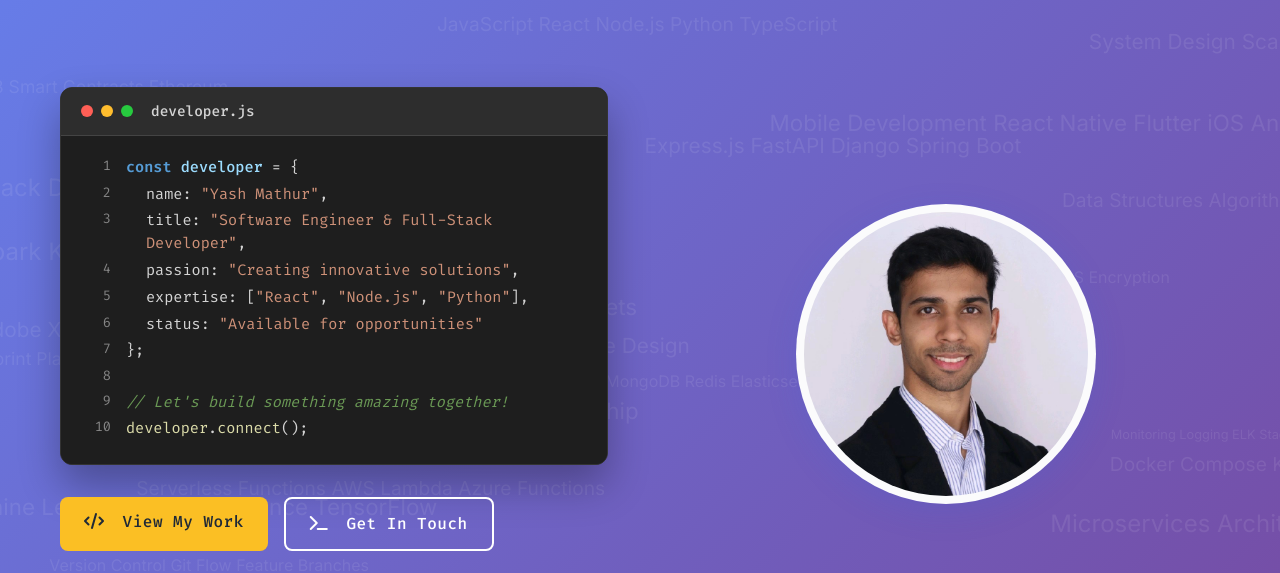
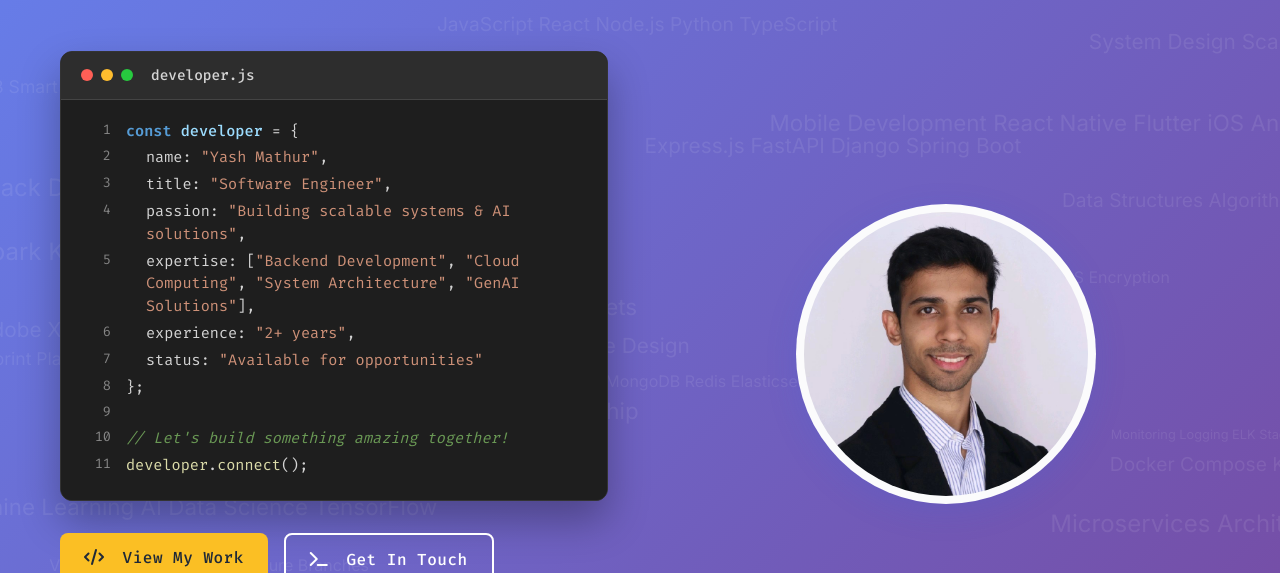
Before and after one commit to mathur-14/portfolio-website, a plain HTML site: page index.html in a window 1280 px wide. Shown: the part 71-644 px from the top of the page. Drawn offline with Linux system fonts and the light colour scheme.

Commit message:
update home page

```diff
--- a/index.html
+++ b/index.html
@@ -108,34 +108,38 @@
                         </div>
                         <div class="code-line">
                             <span class="line-number">3</span>
-                            <span class="code-text indent">title: <span class="string">"Software Engineer & Full-Stack Developer"</span>,</span>
+                            <span class="code-text indent">title: <span class="string">"Software Engineer"</span>,</span>
                         </div>
                         <div class="code-line">
                             <span class="line-number">4</span>
-                            <span class="code-text indent">passion: <span class="string">"Creating innovative solutions"</span>,</span>
+                            <span class="code-text indent">passion: <span class="string">"Building scalable systems & AI solutions"</span>,</span>
                         </div>
                         <div class="code-line">
                             <span class="line-number">5</span>
-                            <span class="code-text indent">expertise: [<span class="string">"React"</span>, <span class="string">"Node.js"</span>, <span class="string">"Python"</span>],</span>
+                            <span class="code-text indent">expertise: [<span class="string">"Backend Development"</span>, <span class="string">"Cloud Computing"</span>, <span class="string">"System Architecture"</span>, <span class="string">"GenAI Solutions"</span>],</span>
                         </div>
                         <div class="code-line">
                             <span class="line-number">6</span>
+                            <span class="code-text indent">experience: <span class="string">"2+ years"</span>,</span>
+                        </div>
+                        <div class="code-line">
+                            <span class="line-number">7</span>
                             <span class="code-text indent">status: <span class="string">"Available for opportunities"</span></span>
                         </div>
                         <div class="code-line">
-                            <span class="line-number">7</span>
+                            <span class="line-number">8</span>
                             <span class="code-text">};</span>
                         </div>
                         <div class="code-line">
-                            <span class="line-number">8</span>
+                            <span class="line-number">9</span>
                             <span class="code-text"></span>
                         </div>
                         <div class="code-line">
-                            <span class="line-number">9</span>
+                            <span class="line-number">10</span>
                             <span class="code-text"><span class="comment">// Let's build something amazing together!</span></span>
                         </div>
                         <div class="code-line">
-                            <span class="line-number">10</span>
+                            <span class="line-number">11</span>
                             <span class="code-text"><span class="function">developer</span>.<span class="method">connect</span>();</span>
                         </div>
                     </div>
```
